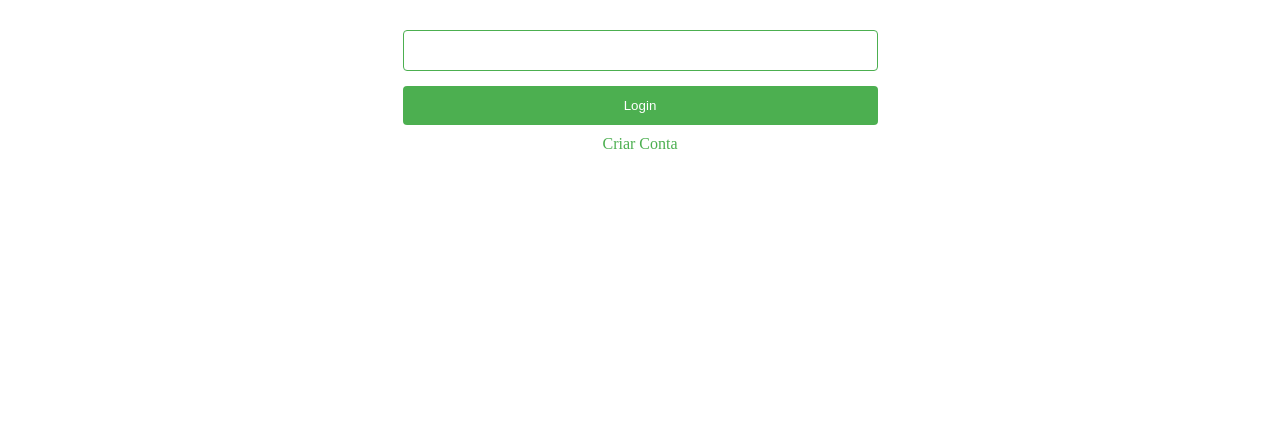
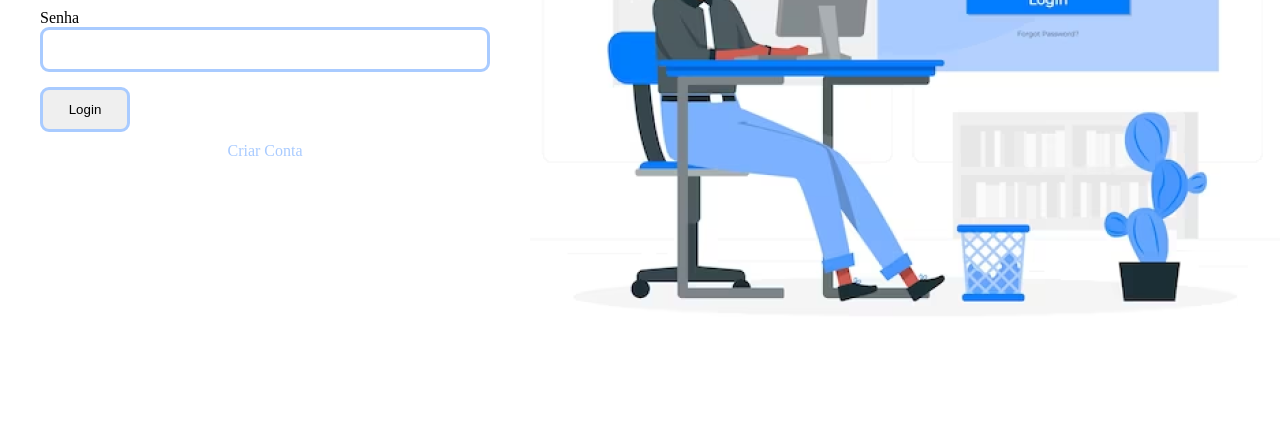
Before and after one commit to pedrohenrqe/Task-Manager, a plain HTML site: page login.html in a window 1280 px wide. Shown: the part 386-830 px from the top of the page. Before the commit the page ends 800 px from the top, so only its background shows below. Drawn offline with Linux system fonts and the light colour scheme.

Commit message:
em andamento...

```diff
--- a/login.css
+++ b/login.css
@@ -14,7 +14,7 @@ body {
     width: 555px;
     padding: 40px;
     border-radius: 100px;
-    color: white;
+    color: black;
 }
 
 h1 {
@@ -32,18 +32,19 @@ input {
     width: 100%;
     padding: 12px;
     margin-bottom: 15px;
-    border: 1px solid #4caf50;
-    border-radius: 4px;
-    color: white;
+    border: 3px solid #A9CBFF;
+    border-radius: 9px;
+    color: black;
 }
 
 button {
-    width: 100%;
+    display: flex;
+    width: 20%;
+    justify-content: center;
     padding: 12px;
-    background-color: #4CAF50;
-    color: white;
-    border: none;
-    border-radius: 4px;
+    color: black;
+    border: 3px solid #A9CBFF;
+    border-radius: 9px;
     cursor: pointer;
 }
 
@@ -57,7 +58,7 @@ p {
 }
 
 a {
-    color: #4CAF50;
+    color: #A9CBFF;
     text-decoration: none;
 }
 
--- a/login.html
+++ b/login.html
@@ -13,7 +13,7 @@
             <div for="username">Usuário</div>
             <input type="text" id="username" required>
 
-            <div for="password">Senha:</div>
+            <div for="password">Senha</div>
             <input type="password" id="password" required>
 
             <button type="submit">Login</button>
@@ -21,6 +21,8 @@
         <p><a href="index.html">Criar Conta</a></p>
     </div>
 
-
+    <div>
+        <img src="./img/entrar.png" alt="">
+    </div>
 </body>
 </html>
```
Also changed, not shown: index.html (+2 -1 lines).
